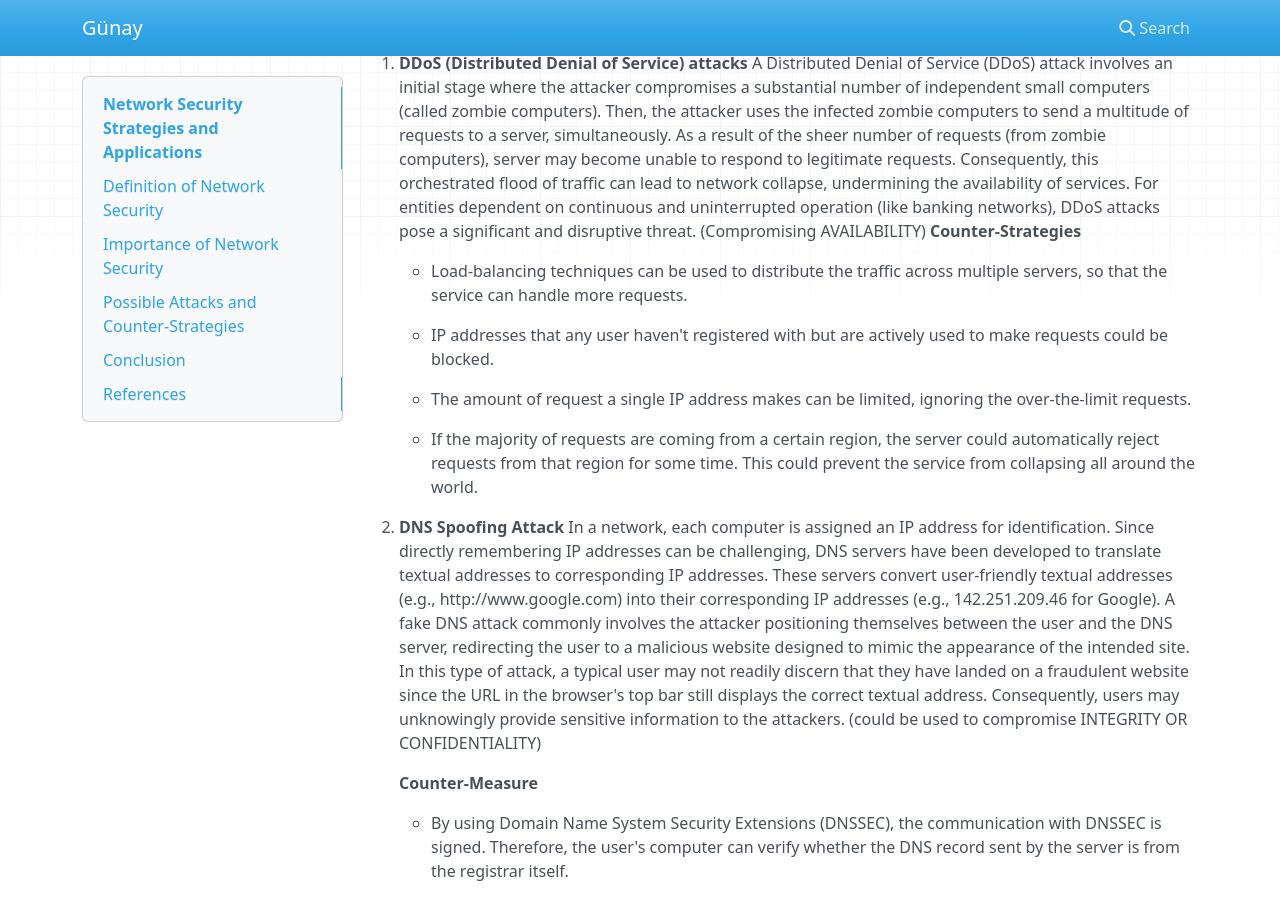
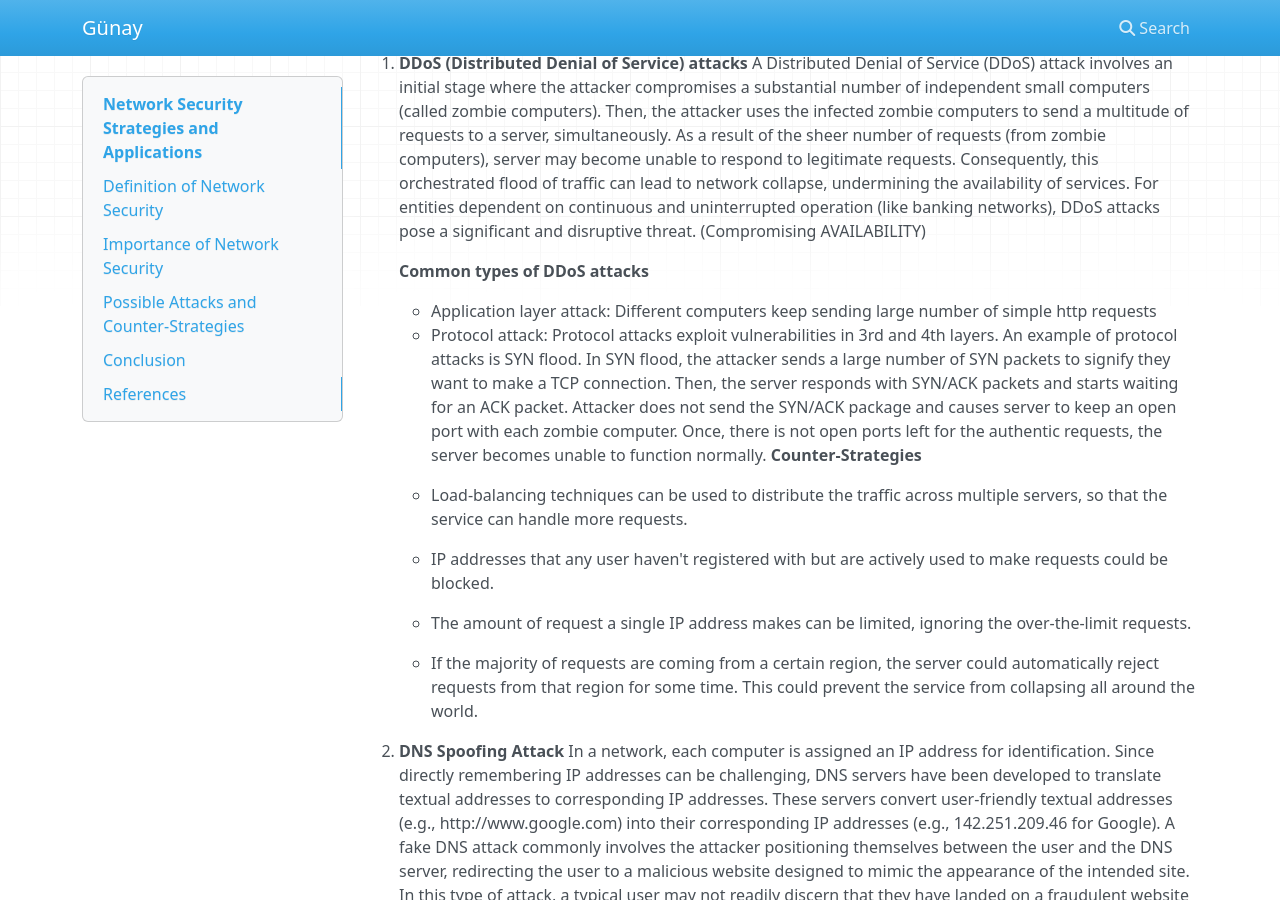
Before and after one commit to gunaykrgl/siber_guvenlik, an MkDocs documentation site: the page built from docs/index.md, in a window 1280 px wide and 900 px high, scrolled down 3951 px. Built offline with MkDocs 1.6.1, drawn with Linux system fonts in a browser that asks for light colours; nearby versions of some CDN libraries.

Commit message:
Add information about common types of DDoS attacks

```diff
--- a/docs/index.md
+++ b/docs/index.md
@@ -102,6 +102,11 @@ Malware is a broad term used to describe any type of malicious software. Such so
 1. **DDoS (Distributed Denial of Service) attacks**
 A Distributed Denial of Service (DDoS) attack involves an initial stage where the attacker compromises a substantial number of independent small computers (called zombie computers). Then, the attacker uses the infected zombie computers to send a multitude of requests to a server, simultaneously. As a result of the sheer number of requests (from zombie computers), server may become unable to respond to legitimate requests. Consequently, this orchestrated flood of traffic can lead to network collapse, undermining the availability of services. For entities dependent on continuous and uninterrupted operation (like banking networks), DDoS attacks pose a significant and disruptive threat.
 (Compromising AVAILABILITY)
+
+    **Common types of DDoS attacks**
+
+    - Application layer attack: Different computers keep sending large number of simple http requests
+    - Protocol attack: Protocol attacks exploit vulnerabilities in 3rd and 4th layers. An example of protocol attacks is SYN flood. In SYN flood, the attacker sends a large number of SYN packets to signify they want to make a TCP connection. Then, the server responds with SYN/ACK packets and starts waiting for an ACK packet. Attacker does not send the SYN/ACK package and causes server to keep an open port with each zombie computer. Once, there is not open ports left for the authentic requests, the server  becomes unable to function normally.
     **Counter-Strategies**
 
     - Load-balancing techniques can be used to distribute the traffic across multiple servers, so that the service can handle more requests.
```
